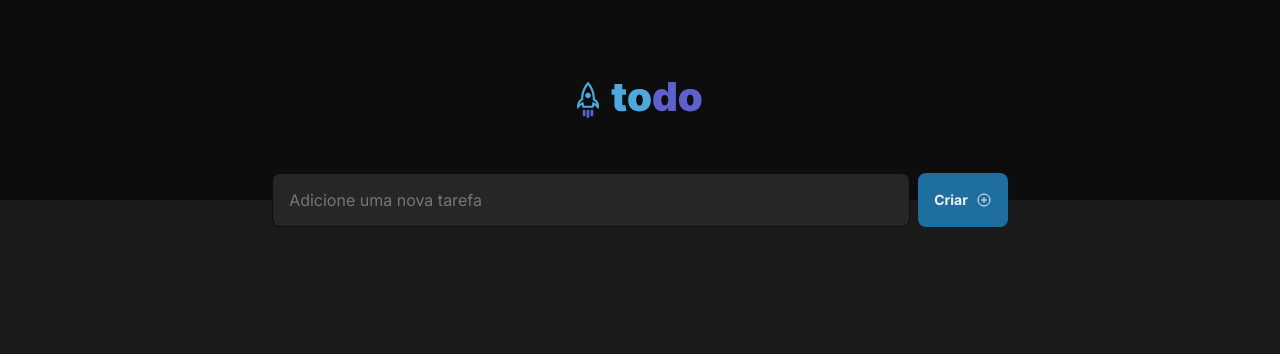
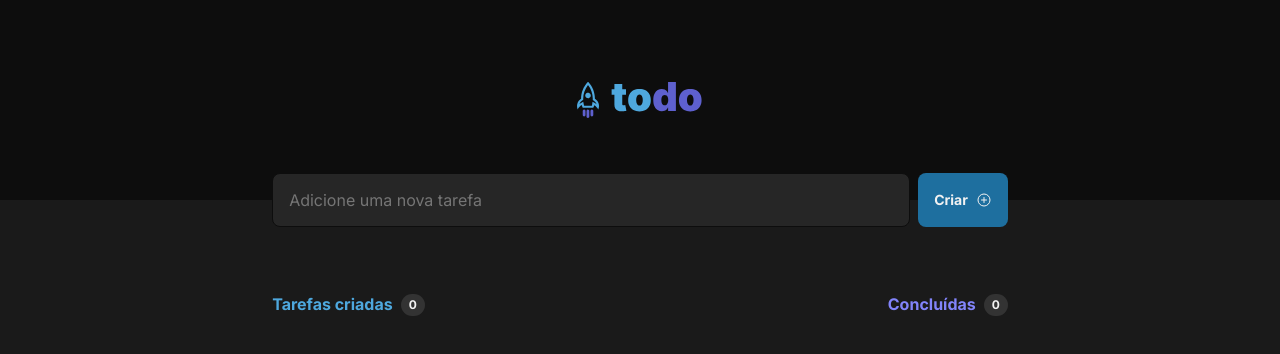
Before and after one commit to mariaclarabs/ignite-react-todo, a React (Vite) app: page / in a window 1280 px wide. Shown: the top 354 px of the page. Built offline with nearby package versions, Linux system fonts and the light colour scheme.

Commit message:
feat: add todo list header

```diff
--- a/src/components/List.module.css
+++ b/src/components/List.module.css
@@ -50,6 +50,46 @@
   filter: brightness(0.9);
 }
 
+.toDoListHeader {
+  width: 100%;
+  margin-top: 4rem;
+
+  display: flex;
+  justify-content: space-between;
+}
+
+.toDoListHeader div {
+  display: flex;
+  align-items: center;
+  gap: 0.5rem;
+}
+
+.toDoListHeader div strong {
+  font-size: 0.875;
+  line-height: 1.7;
+}
+
+.toDoListHeader div span {
+  display: flex;
+  justify-content: center;
+  align-items: center;
+  padding: 0.125rem 0.5rem;
+  background: var(--gray-400);
+  border-radius: 999px;
+
+  font-size: 12px;
+  font-weight: 700;
+  line-height: 1.5;
+}
+
+.createdTasks {
+  color: var(--blue);
+}
+
+.finishedTasks {
+  color: var(--purple);
+}
+
 @media (max-width: 768px) {
   html {
     font-size: 87.5%;
--- a/src/components/List.tsx
+++ b/src/components/List.tsx
@@ -13,6 +13,16 @@ export function List() {
           <PlusCircle size={16} />
         </button>
       </form>
+      <div className={styles.toDoListHeader}>
+        <div>
+          <strong className={styles.createdTasks}>Tarefas criadas</strong>
+          <span>0</span>
+        </div>
+        <div>
+          <strong className={styles.finishedTasks}>Concluídas</strong>
+          <span>0</span>
+        </div>
+      </div>
     </div>
   );
 }
--- a/src/global.css
+++ b/src/global.css
@@ -7,7 +7,7 @@
   --gray-600: #1A1A1A;
   --gray-700: #0D0D0D;
 
-  --purple: ##8284FA;
+  --purple: #8284FA;
   --purple-dark: #5E60CE;
 
   --blue: #4EA8DE;
```
